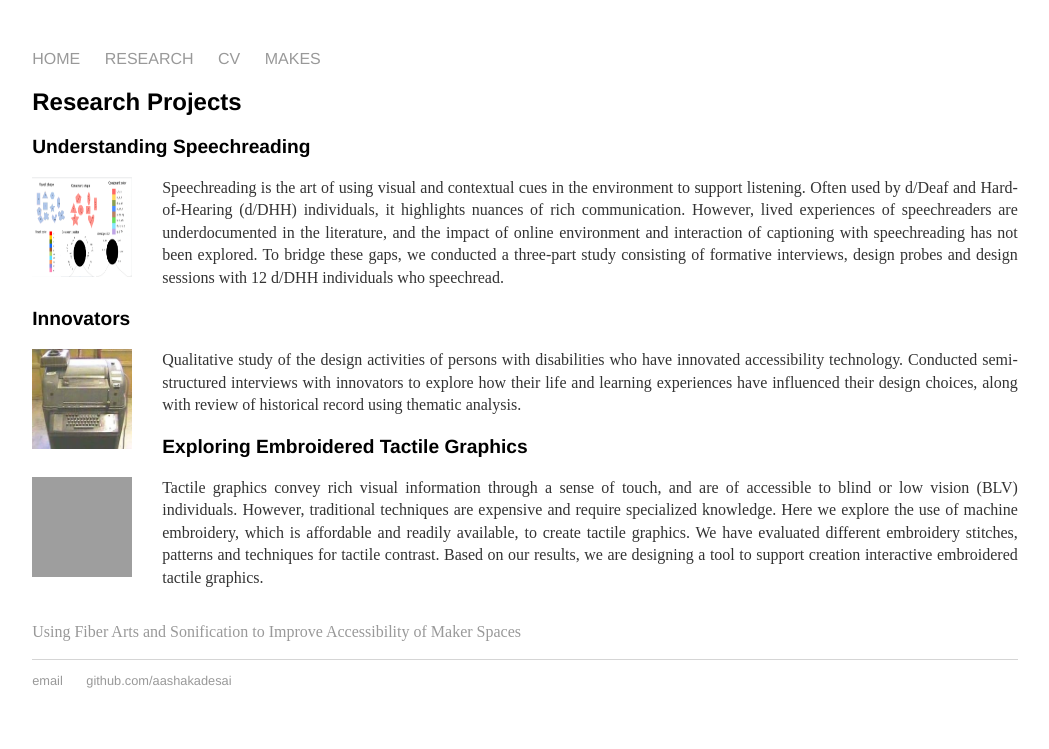
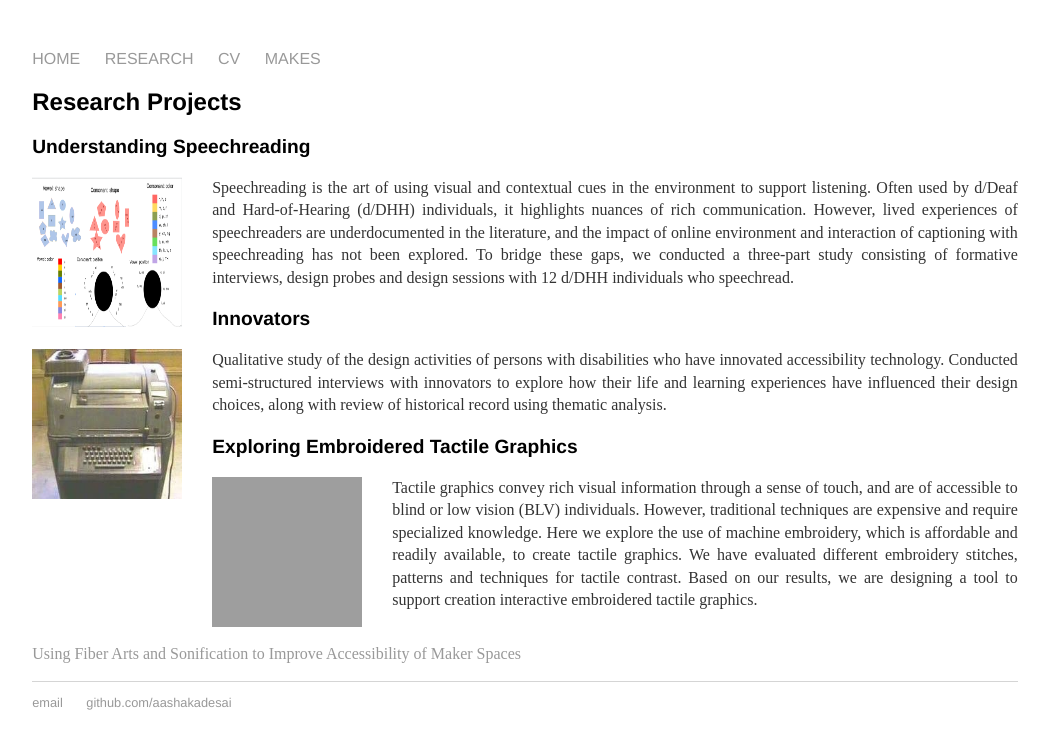
Before and after one commit to aashakadesai/aashakadesai.github.io, a Jekyll site: the page built from research/index.html, in a window 1280 px wide. Shown: the top 749 px of the page, without its empty margins (115-1164 px from the left). Built offline with Jekyll 4.4.1, drawn with Linux system fonts in a browser that asks for light colours; grey boxes are pictures that could not be loaded.

Commit message:
Update index.html

```diff
--- a/research/index.html
+++ b/research/index.html
@@ -7,13 +7,13 @@
 	<h2>Research Projects</h2>
 
   <h3 style="font-size:1.2em;">Understanding Speechreading</h3>
-	<p style="font-size:1.0em;"><img src="/representations.png" alt="shapes and colors and positions mapped to phonemes" style="float:left;height:100px;height:100px;width:100px;padding-right:30px;"> Speechreading is the art of using visual and contextual cues in the environment to support listening. Often used by d/Deaf and Hard-of-Hearing (d/DHH) individuals, it highlights nuances of rich communication. However, lived experiences of speechreaders are underdocumented in the literature, and the impact of online environment and interaction of captioning with speechreading has not been explored. To bridge these gaps, we conducted a three-part study consisting of formative interviews, design probes and design sessions with 12 d/DHH individuals who speechread.</p>
+	<p style="font-size:1.0em;"><img src="/representations.png" alt="shapes and colors and positions mapped to phonemes" style="float:left;height:100px;height:150px;width:150px;padding-right:30px;"> Speechreading is the art of using visual and contextual cues in the environment to support listening. Often used by d/Deaf and Hard-of-Hearing (d/DHH) individuals, it highlights nuances of rich communication. However, lived experiences of speechreaders are underdocumented in the literature, and the impact of online environment and interaction of captioning with speechreading has not been explored. To bridge these gaps, we conducted a three-part study consisting of formative interviews, design probes and design sessions with 12 d/DHH individuals who speechread.</p>
 
   <h3 style="font-size:1.2em;">Innovators</h3>
-	<p style="font-size:1.0em;"><img src="/tty.jpeg" alt="image of an old TTY, tall grey machine with keyboard on front side, and several buttons on top" style="float:left;height:100px;height:100px;width:100px;padding-right:30px;">Qualitative study of the design activities of persons with disabilities who have innovated accessibility technology. Conducted semi-structured interviews with innovators to explore how their life and learning experiences have influenced their design choices, along with review of historical record using thematic analysis.</p>
+	<p style="font-size:1.0em;"><img src="/tty.jpeg" alt="image of an old TTY, tall grey machine with keyboard on front side, and several buttons on top" style="float:left;height:100px;height:150px;width:150px;padding-right:30px;">Qualitative study of the design activities of persons with disabilities who have innovated accessibility technology. Conducted semi-structured interviews with innovators to explore how their life and learning experiences have influenced their design choices, along with review of historical record using thematic analysis.</p>
 
   <h3 style="font-size:1.2em;">Exploring Embroidered Tactile Graphics</h3>
-  <p style="font-size:1.0em;"><img src="/textures.JPG" alt="12 embroidered circles in a grid with different patterns " style="float:left;height:100px;height:100px;width:100px;padding-right:30px;">Tactile graphics convey rich visual information through a sense of touch, and are of accessible to blind or low vision (BLV) individuals. However, traditional techniques are expensive and require specialized knowledge. Here we explore the use of machine embroidery, which is affordable and readily available, to create tactile graphics. We have evaluated different embroidery stitches, patterns and techniques for tactile contrast. Based on our results, we are designing a tool to support creation interactive embroidered tactile graphics.</p>
+  <p style="font-size:1.0em;"><img src="/textures.JPG" alt="12 embroidered circles in a grid with different patterns " style="float:left;height:100px;height:150px;width:150px;padding-right:30px;">Tactile graphics convey rich visual information through a sense of touch, and are of accessible to blind or low vision (BLV) individuals. However, traditional techniques are expensive and require specialized knowledge. Here we explore the use of machine embroidery, which is affordable and readily available, to create tactile graphics. We have evaluated different embroidery stitches, patterns and techniques for tactile contrast. Based on our results, we are designing a tool to support creation interactive embroidered tactile graphics.</p>
 <br>
   <a href="FiberArts_and_Sonification.pdf" style="font-size:1.0em;"> Using Fiber Arts and Sonification to Improve Accessibility of Maker Spaces</a>
 <br>
```
